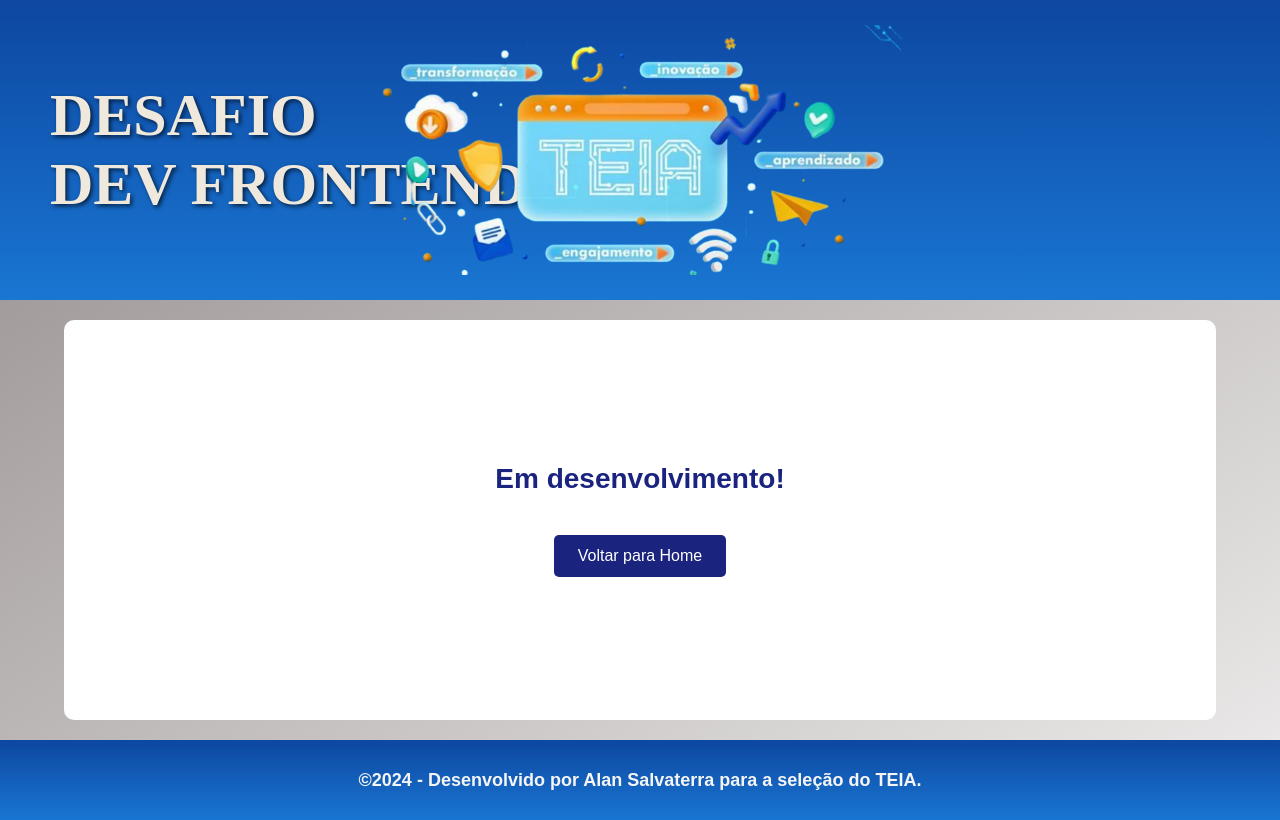
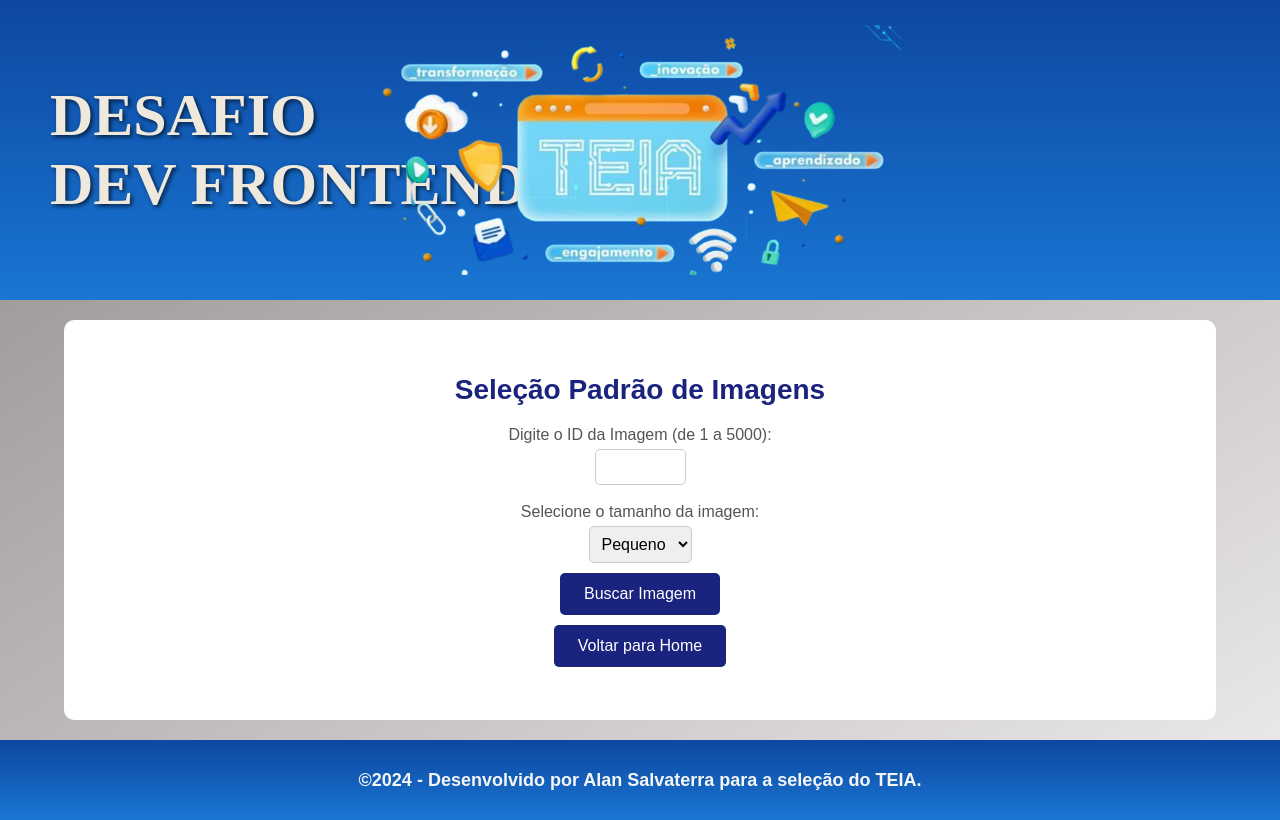
Before and after one commit to alansalvaterra/desafio-teia-frontend, an Angular app: page /standardselection in a window 1280 px wide. Built offline with nearby package versions, Linux system fonts and the light colour scheme; a web font is replaced by a local one.

Commit message:
Funcionalidade seleção padrão - Falta botão favoritar

```diff
--- a/src/app/components/standard-selection/standard-selection.component.css
+++ b/src/app/components/standard-selection/standard-selection.component.css
@@ -16,7 +16,20 @@ h2 {
   color: #1a237e;
   font-weight: bold;
   margin-bottom: 20px;
-  text-align: center;
+}
+
+label {
+  font-size: 16px;
+  color: #555;
+}
+
+input[type="number"],
+select {
+  padding: 8px;
+  font-size: 16px;
+  border: 1px solid #ccc;
+  border-radius: 5px;
+  margin-top: 5px;
 }
 
 .btn {
@@ -28,9 +41,36 @@ h2 {
   border-radius: 5px;
   cursor: pointer;
   transition: background-color 0.3s ease;
-  margin-top: 20px;
+  margin-top: 10px; /* Alterado o posicionamento do botão */
 }
 
 .btn:hover {
   background-color: #0d47a1;
 }
+
+.image-container {
+  margin-top: 20px;
+  text-align: center;
+  width: 300px;
+  padding: 10px;
+  border: 1px solid #ccc;
+  border-radius: 5px;
+  background-color: #f9f9f9;
+}
+
+.image-container img {
+  width: 100%;
+  height: auto;
+  border-radius: 5px;
+}
+
+.image-details {
+  margin-top: 10px;
+  font-size: 14px;
+  color: #555;
+}
+
+.error-message {
+  color: red;
+  margin-top: 10px;
+}
--- a/src/app/components/standard-selection/standard-selection.component.html
+++ b/src/app/components/standard-selection/standard-selection.component.html
@@ -1,4 +1,22 @@
 <div class="container">
-  <h2>Em desenvolvimento!</h2>
+  <h2>Seleção Padrão de Imagens</h2>
+  <label for="imageId">Digite o ID da Imagem (de 1 a 5000):</label>
+  <input type="number" id="imageId" name="imageId" [(ngModel)]="imageId" required min="1" max="5000">
+  <br>
+  <label for="imageSize">Selecione o tamanho da imagem:</label>
+  <select id="imageSize" name="imageSize" (change)="onSizeChange($event)">
+    <option value="pequeno">Pequeno</option>
+    <option value="grande">Grande</option>
+  </select>
+
+  <div *ngIf="selectedImage" class="image-container">
+    <img [src]="getImageUrl()" alt="Imagem {{selectedImage.id}}">
+    <div class="image-details">
+      <p>Título: {{selectedImage.title}}</p>
+      <p>Album ID: {{selectedImage.albumId}}</p>
+      <p>ID: {{selectedImage.id}}</p>
+    </div>
+  </div>
+  <button (click)="getImageById()" class="btn">Buscar Imagem</button>
   <button (click)="navigateToHome()" class="btn">Voltar para Home</button>
 </div>
--- a/src/app/components/standard-selection/standard-selection.component.ts
+++ b/src/app/components/standard-selection/standard-selection.component.ts
@@ -1,5 +1,15 @@
 import { Component, OnInit } from '@angular/core';
 import { Router } from '@angular/router';
+import { HttpClient } from '@angular/common/http';
+
+export interface ImageData {
+  albumId: number;
+  id: number;
+  title: string;
+  url: string;
+  thumbnailUrl: string;
+  imageSize: 'pequeno' | 'grande';
+}
 
 @Component({
   selector: 'app-standard-selection',
@@ -7,14 +17,52 @@ import { Router } from '@angular/router';
   styleUrls: ['./standard-selection.component.css']
 })
 export class StandardSelectionComponent implements OnInit {
+  imageId: number | null = null; // Alterado para permitir valor nulo
+  imageSize: 'pequeno' | 'grande' = 'pequeno'; // Inicializa com 'pequeno' como padrão
+  selectedImage: ImageData | null = null;
 
-  constructor(private router: Router,) { }
+  constructor(
+    private router: Router,
+    private http: HttpClient
+  ) { }
 
   ngOnInit(): void {
   }
 
+  getImageById() {
+    if (this.imageId !== null && this.imageId >= 1 && this.imageId <= 5000) { // Verifica se imageId não é nulo
+      this.http.get<ImageData>(`https://jsonplaceholder.typicode.com/photos/${this.imageId}`)
+        .subscribe(
+          (imageData: ImageData) => {
+            this.selectedImage = { ...imageData, imageSize: this.imageSize }; // Define o tamanho selecionado
+          },
+          (error) => {
+            console.error('Erro ao buscar imagem:', error);
+            this.selectedImage = null;
+          }
+        );
+    } else {
+      this.selectedImage = null;
+      console.error('ID fora do intervalo (1 a 5000)');
+    }
+  }
+
+  onSizeChange(event: any) {
+    this.imageSize = event.target.value;
+    if (this.selectedImage) {
+      this.selectedImage.imageSize = this.imageSize; // Atualiza o tamanho selecionado se houver uma imagem selecionada
+    }
+  }
+
+  getImageUrl(): string {
+    if (this.selectedImage) {
+      return this.selectedImage.imageSize === 'grande' ? this.selectedImage.url : this.selectedImage.thumbnailUrl ?? '';
+    }
+    return ''; // Retorna uma string vazia se selectedImage for nulo
+  }
+
+
   navigateToHome() {
     this.router.navigate(['/home']);
   }
-
 }
```
